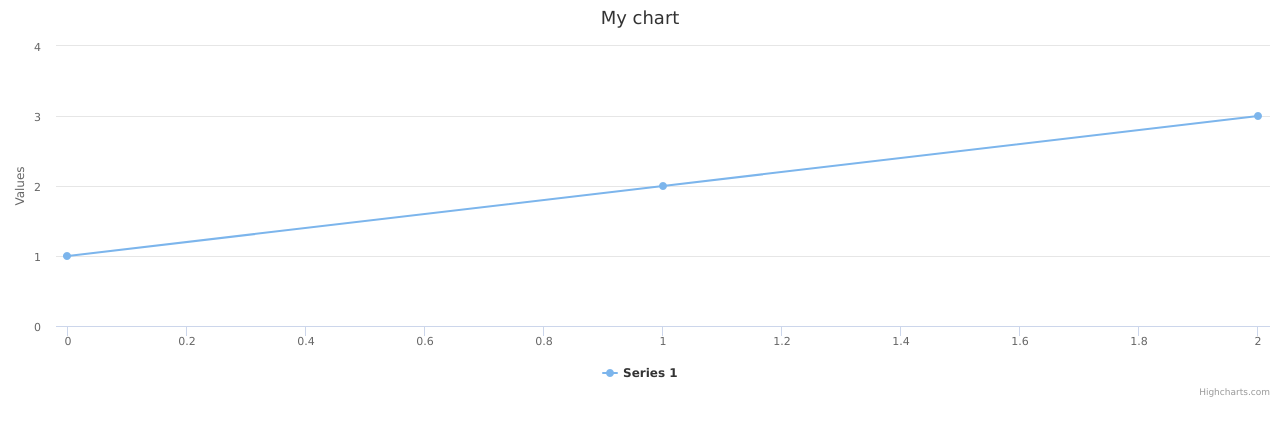
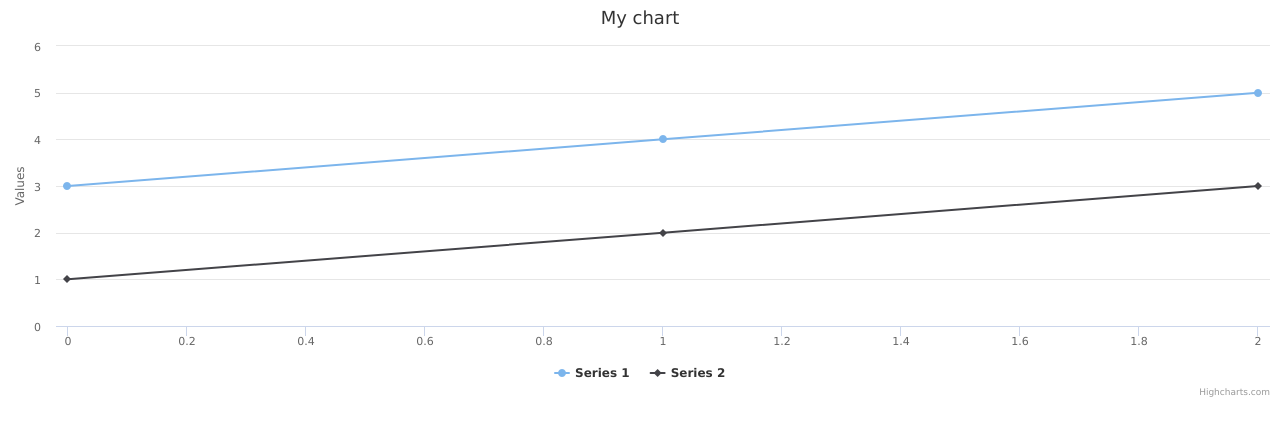
Before and after one commit to akibo567/y-company-test, a React (Create React App) app: page / in a window 1280 px wide. Shown: the top 436 px of the page. Built offline with nearby package versions, Linux system fonts and the light colour scheme.

Commit message:
グラフpropsを追加

```diff
--- a/src/App.tsx
+++ b/src/App.tsx
@@ -6,7 +6,10 @@ import "./App.css";
 const App = () => {
   return (
     <div className="App">
-      <Graph/>
+
+      <Graph
+        graph_data={[3, 4, 5]}
+      />
     </div>
   );
 }
--- a/src/components/Graph.tsx
+++ b/src/components/Graph.tsx
@@ -1,6 +1,13 @@
 import React, { useRef } from "react";
-import Highcharts from 'highcharts';
+import Highcharts, {PointOptionsObject} from 'highcharts';
 import HighchartsReact from 'highcharts-react-official';
+
+
+type Props = {
+  graph_data: (number | [string | number, number | null] | PointOptionsObject | null)[] | undefined
+}
+
+const Graph = (props : Props) => {
 
   const options: Highcharts.Options = {
     title: {
@@ -8,19 +15,19 @@ const options: Highcharts.Options = {
     },
     series: [{
       type: 'line',
+      data: props.graph_data
+    },{
+      type: 'line',
       data: [1, 2, 3]
     }]
-}
+  };
 
-
-const Graph = (props: HighchartsReact.Props) => {
   const chartComponentRef = useRef<HighchartsReact.RefObject>(null);
   return (
     <HighchartsReact
       highcharts={Highcharts}
       options={options}
-      ref={chartComponentRef}
-      {...props}/>
+      ref={chartComponentRef}/>
   );
 }
 
```
Lines whose indentation alone changed are shown as unchanged.
